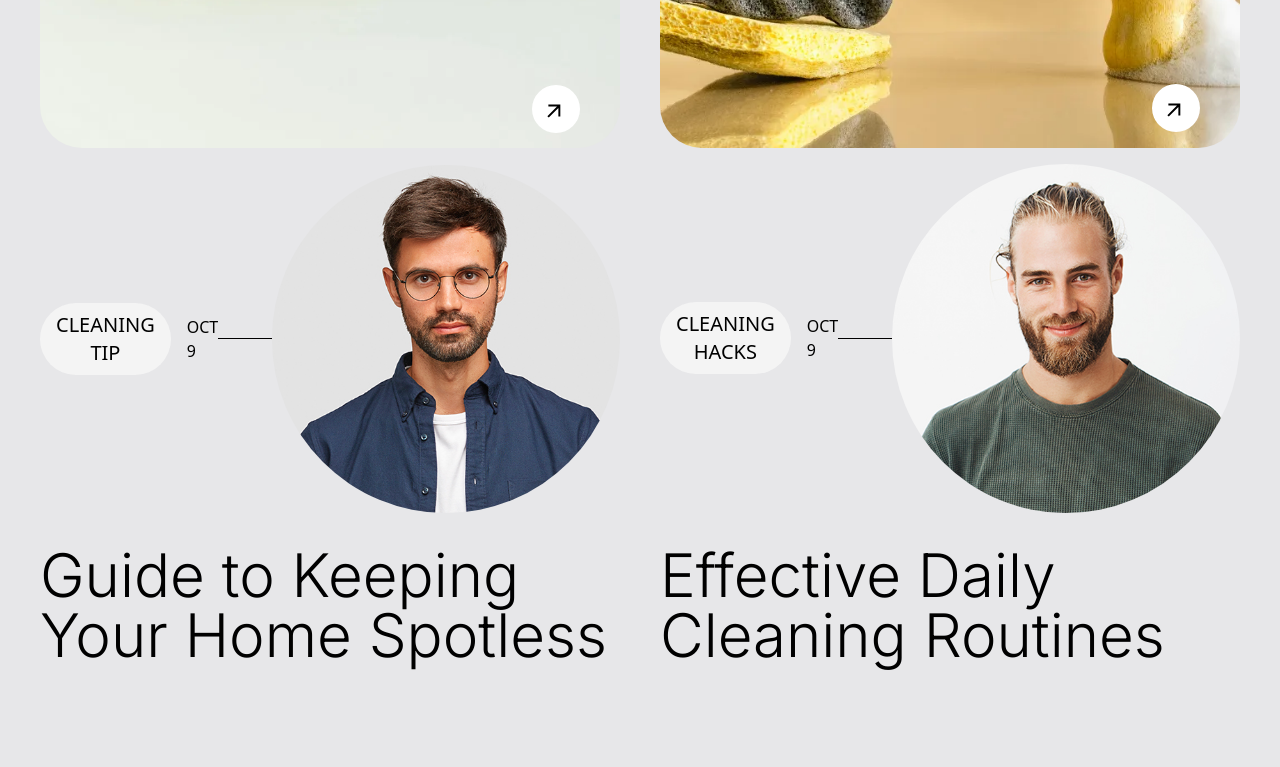
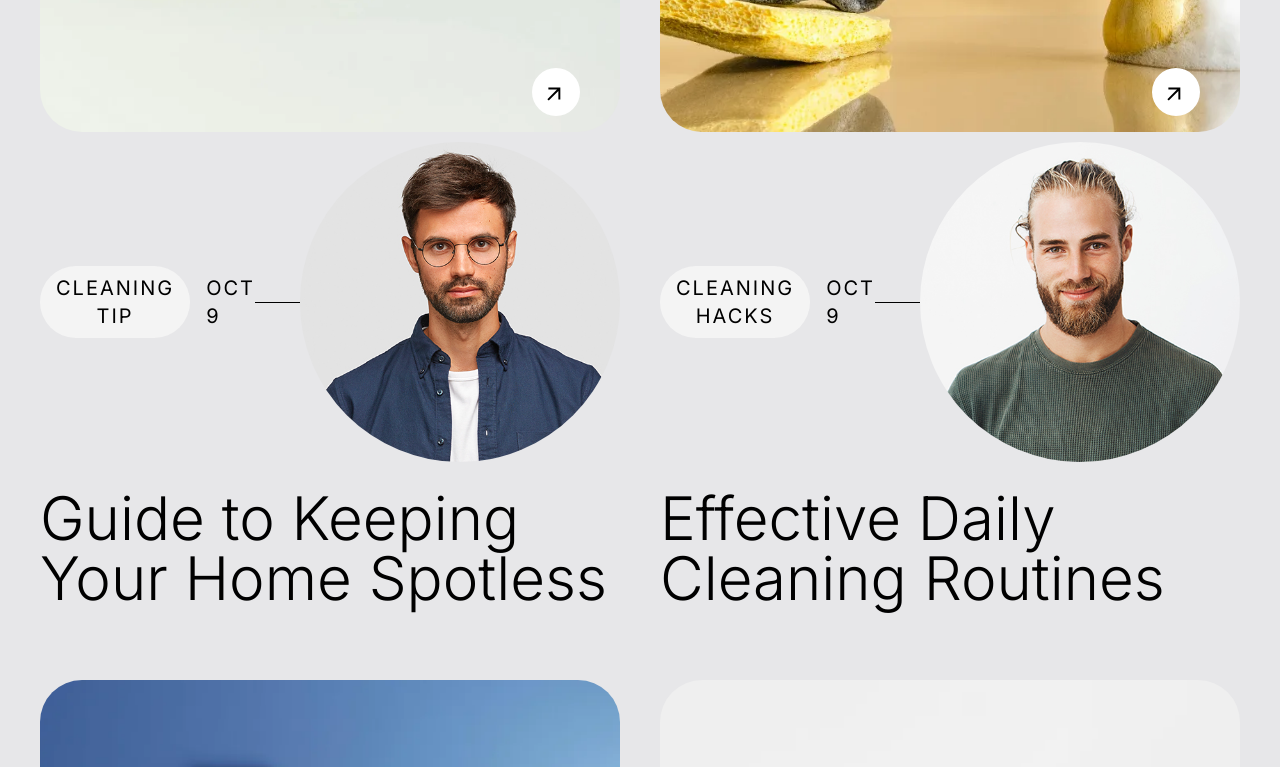
Before and after one commit to Yagya-Adh/clean, a Next.js app: page / in a window 1280 px wide. Shown: the part 7500-8267 px from the top of the page. Built offline with nearby package versions, Linux system fonts and the light colour scheme.

Commit message:
save the chnage from home page main section card badge imagecardground

```diff
--- a/app/components/badge/CardBadge.tsx
+++ b/app/components/badge/CardBadge.tsx
@@ -5,17 +5,23 @@ const CardBadge = ({ text }: ICardBadge) => {
   return (
     <div
       className="
-      text-black
+      font-inter
+      font-medium
+      tracking-widest
       rounded-full
       bg-clean-smoke-white
-      px-2
+      text-black
+      text-center
+      text-xs
+      sm:text-sm
+      md:text-lg
+      lg:font-normal
+      lg:text-xl
+      uppercase
+      px-2.5
+      py-3
       md:px-4
-      py-2
       md:py-2
-      text-sm
-      md:text-xl
-      text-center
-      uppercase
     "
     >
       {text}
--- a/app/components/banner/SectionBanner.tsx
+++ b/app/components/banner/SectionBanner.tsx
@@ -12,16 +12,16 @@ const SectionBanner = ({
   variant,
 }: IsectionBannerProps) =>
   variant == "blog" ? (
-    <section className="max-w-screen-2xl mx-auto px-4 lg:px-10 md:py-4 lg:py-10">
-      <div className="grid grid-cols-1 md:grid-cols-2 gap-10 text-center sm:text-start sm:flex sm:justify-center">
-        <h2 className="text-2xl sm:text-5xl font-light sm:max-w-40 capitalize font-inter text-clean-black-10">
+    <section className="max-w-screen-2xl mx-auto px-4 lg:px-10  py-4 md:py-4 lg:py-10">
+      <div className="grid grid-cols-1 md:grid-cols-2 gap-4 md:gap-10 text-center sm:text-start sm:flex sm:justify-center">
+        <h2 className="text-4xl sm:text-5xl font-normal sm:max-w-40 capnormal text-center font-inter text-clean-black-10">
           {heading}
         </h2>
         <div className="flex flex-col">
-          <h3 className="font-inter font-normal text-sm lg:text-base uppercase py-2 md:py-4 text-clean-black-10">
+          <h3 className="font-inter font-medium text-sm lg:text-base uppercase py-2 md:py-4 text-center text-clean-black-10 tracking-widest text-clean-black-10/70">
             {topic}
           </h3>
-          <p className="font-inter font-light text-base lg:text-xl min-w-xl text-clean-black-10">
+          <p className="font-inter font-normal text-lg lg:text-xl max-w-xs text-center tracking-wider text-clean-black-10/70">
             {slug}
           </p>
         </div>
--- a/app/components/card/ImageCardGroup.tsx
+++ b/app/components/card/ImageCardGroup.tsx
@@ -45,7 +45,7 @@ const ImageCardGroup = () => {
             flex-col
             overflow-hidden
             row-span-1
-            py-10
+            py-2
             group
             h-full
             flex
@@ -59,7 +59,7 @@ const ImageCardGroup = () => {
                 alt="card_image_"
                 width={800}
                 height={800}
-                className="object-center object-cover rounded-3xl h-full w-auto sm:w-full sm:h-full lg:h-[800px] lg:w-[800px]:"
+                className="object-center object-cover rounded-3xl h-full w-auto sm:w-full sm:h-full md:h-auto md:w-auto lg:h-[800px] lg:w-[800px]:"
               />
               <div className="absolute bottom-4 right-10">
                 <ArrowBadge />
@@ -73,7 +73,6 @@ const ImageCardGroup = () => {
               justify-center
               sm:justify-between
               items-center
-              py-4
               relative
               "
             >
@@ -89,10 +88,12 @@ const ImageCardGroup = () => {
                 "
               >
                 <CardBadge text={list.cardTag} />
-                <span className="py-2 md:ml-4">{list.cardDate}</span>
+                <span className="py-2 md:ml-4 font-inter font-normal text-xs lg:font-normal lg:text-xl tracking-widest">
+                  {list.cardDate}
+                </span>
               </div>
               <div className="border-b w-1/6 border-black hidden lg:block"></div>
-              <div className="flex items-center justify-between md:-order-none order-1">
+              <div className="flex items-center justify-between md:-order-none order-1 py-2.5">
                 <Image
                   src={list.user.image}
                   alt="card_image_"
@@ -102,7 +103,16 @@ const ImageCardGroup = () => {
                 />
                 <h2
                   className="
+                  tracking-widest
+                  font-inter
+                  font-semibold
+                  sm:font-medium
+                  lg:font-normal
                   uppercase
+                  text-xs
+                  sm:text-sm
+                  md:text-lg
+                  lg:text-xl
                   flex flex-col
                   items-center
                   justify-center
@@ -116,15 +126,17 @@ const ImageCardGroup = () => {
                 </h2>
               </div>
             </div>
-            <h4
+            <p
               className="
               font-inter
-              font-medium
-              sm:font-normal
-              md:font-medium
+              font-normal
+
+              md:font-normal
               lg:font-light
               text-2xl
               sm:text-4xl
+              md:text-5xl
+
               lg:text-6xl
               order-3
               md:-order-none
@@ -134,7 +146,7 @@ const ImageCardGroup = () => {
               "
             >
               {list.cardDescription}
-            </h4>
+            </p>
           </Link>
         ))}
       </div>
--- a/app/components/faqs/FrequentlyAsk.tsx
+++ b/app/components/faqs/FrequentlyAsk.tsx
@@ -17,8 +17,8 @@ const FrequentlyAsk = () => {
   };
 
   return (
-    <section className="max-w-screen-2xl mx-auto px-4 lg:px-10">
-      <div className="flex flex-col items-center py-10">
+    <section className="max-w-screen-4xl mx-auto px-4 lg:px-10">
+      <div className="flex flex-col items-center py-2">
         {data?.slice(0, 6).map((list) => (
           <div
             key={list.id}
@@ -43,21 +43,19 @@ const FrequentlyAsk = () => {
               `}
           >
             <div className="flex flex-row place-items-center justify-between w-full h-full">
-              <h4
-                className="text-xl lg:text-3xl text-clean-black-10 py-4 font-inter font-normal"
+              <h3
+                className="text-lg sm:text-xl lg:text-3xl text-clean-black-10 py-4 font-inter font-normal"
                 onClick={() => handleQuestionToggle(list.id)}
               >
                 {list.question}
-              </h4>
-
+              </h3>
               <span
-                className="text-5xl font-inter font-light text-clean-black-10 cursor-pointer flex justify-center place-items-start"
+                className="text-3xl sm:text-4xl font-inter font-light text-clean-black-10 cursor-pointer flex justify-center place-items-start"
                 onClick={() => handleQuestionToggle(list.id)}
               >
                 {openQuestion === list.id ? "-" : "+"}
               </span>
             </div>
-
             <p className="text-xl text-center md:text-start md:max-w-xl font-inter font-normal text-clean-black-10">
               {openQuestion === list.id && list.answer}
             </p>
```
